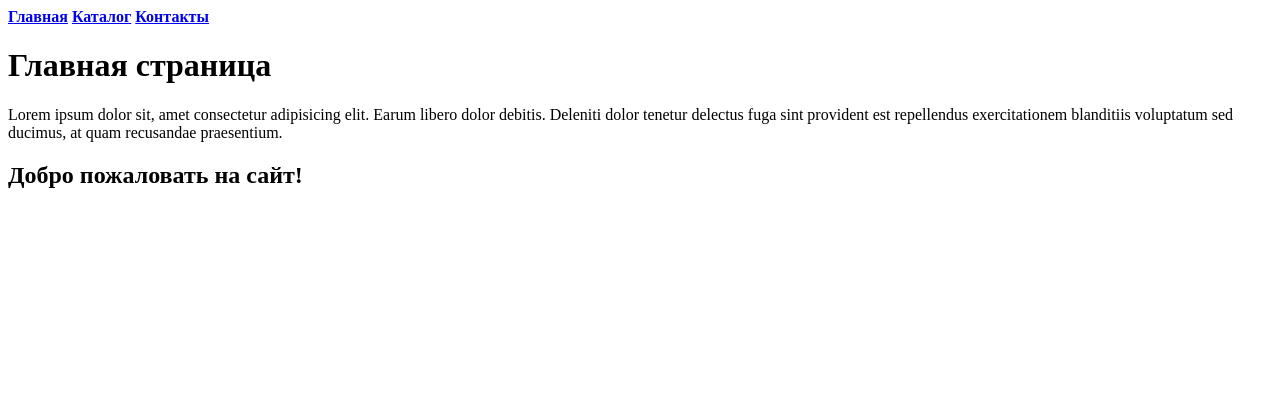
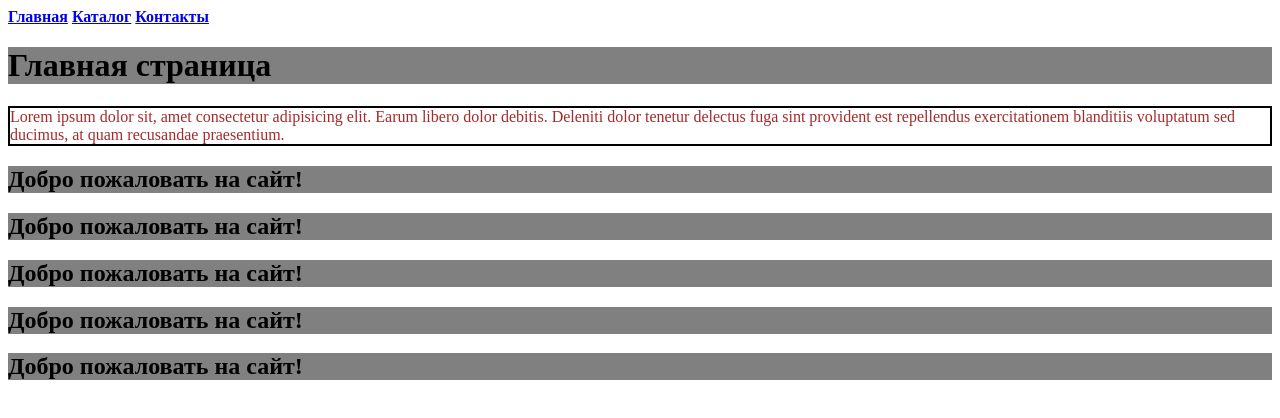
Before and after one commit to KolodinAC/Verstka_hw, a plain HTML site: page index.html in a window 1280 px wide. Drawn offline with Linux system fonts and the light colour scheme.

Commit message:
classes added

```diff
--- a/css/style.css
+++ b/css/style.css
@@ -0,0 +1,7 @@
+.headers {
+  background-color: grey;
+}
+.texts {
+  color: brown;
+  border: 2px solid black;
+}
--- a/index.html
+++ b/index.html
@@ -10,9 +10,15 @@
     <a href="index.html"><b>Главная</b></a>
     <a href="catalog/catalog.html"><b>Каталог</b></a>
     <a href="info/contacts.html"><b>Контакты</b></a>
-    <h1>Главная страница</h1>
-    <p>Lorem ipsum dolor sit, amet consectetur adipisicing elit. Earum libero dolor debitis. Deleniti dolor tenetur delectus fuga sint provident est repellendus exercitationem blanditiis voluptatum sed ducimus, at quam recusandae praesentium.</p>
-    <h2>Добро пожаловать на сайт!</h2>
+    <h1 class="headers">Главная страница</h1>
+
+    <p class="texts"> Lorem ipsum dolor sit, amet consectetur adipisicing elit. Earum libero dolor debitis. Deleniti dolor tenetur delectus fuga sint provident est repellendus exercitationem blanditiis voluptatum sed ducimus, at quam recusandae praesentium.</p>
+
+    <h2 class="headers">Добро пожаловать на сайт!</h2>
+    <h2 class="headers">Добро пожаловать на сайт!</h2>
+    <h2 class="headers">Добро пожаловать на сайт!</h2>
+    <h2 class="headers">Добро пожаловать на сайт!</h2>
+    <h2 class="headers">Добро пожаловать на сайт!</h2>
 
 </body>
 </html>
```
